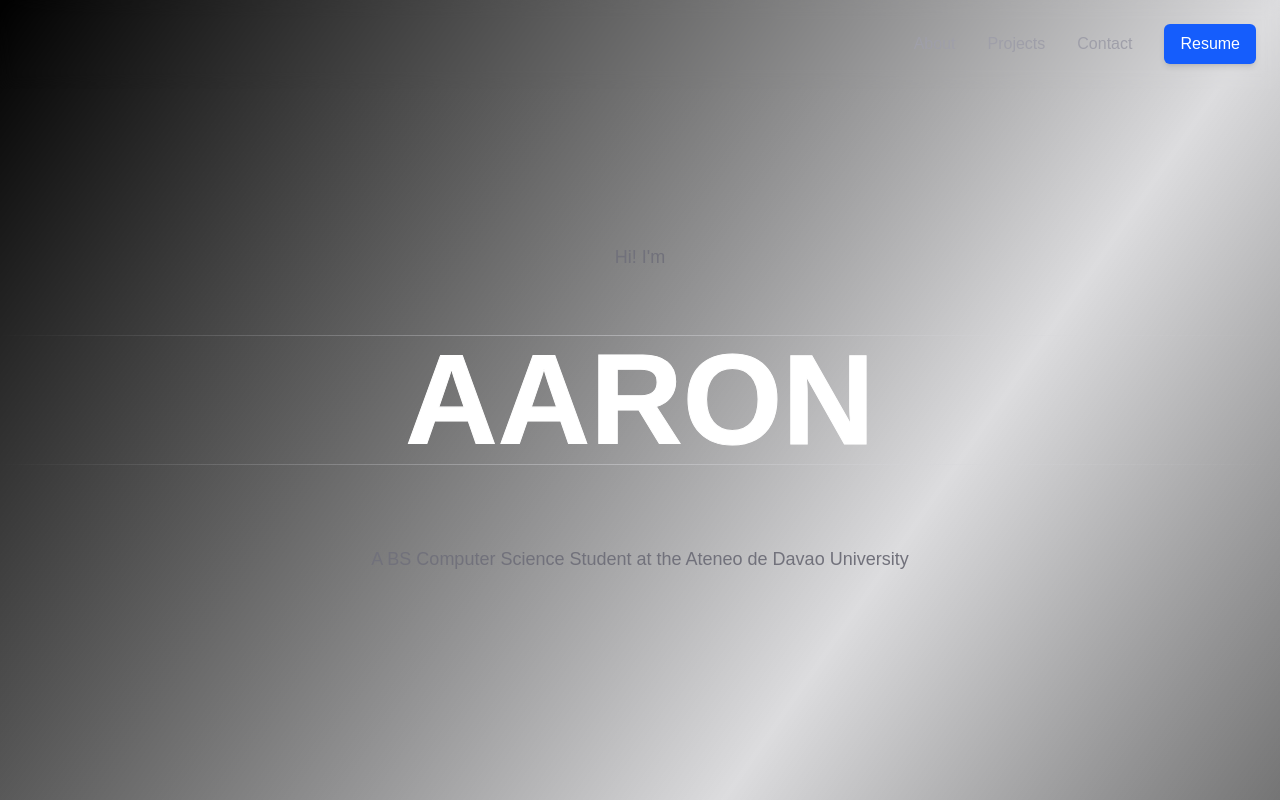
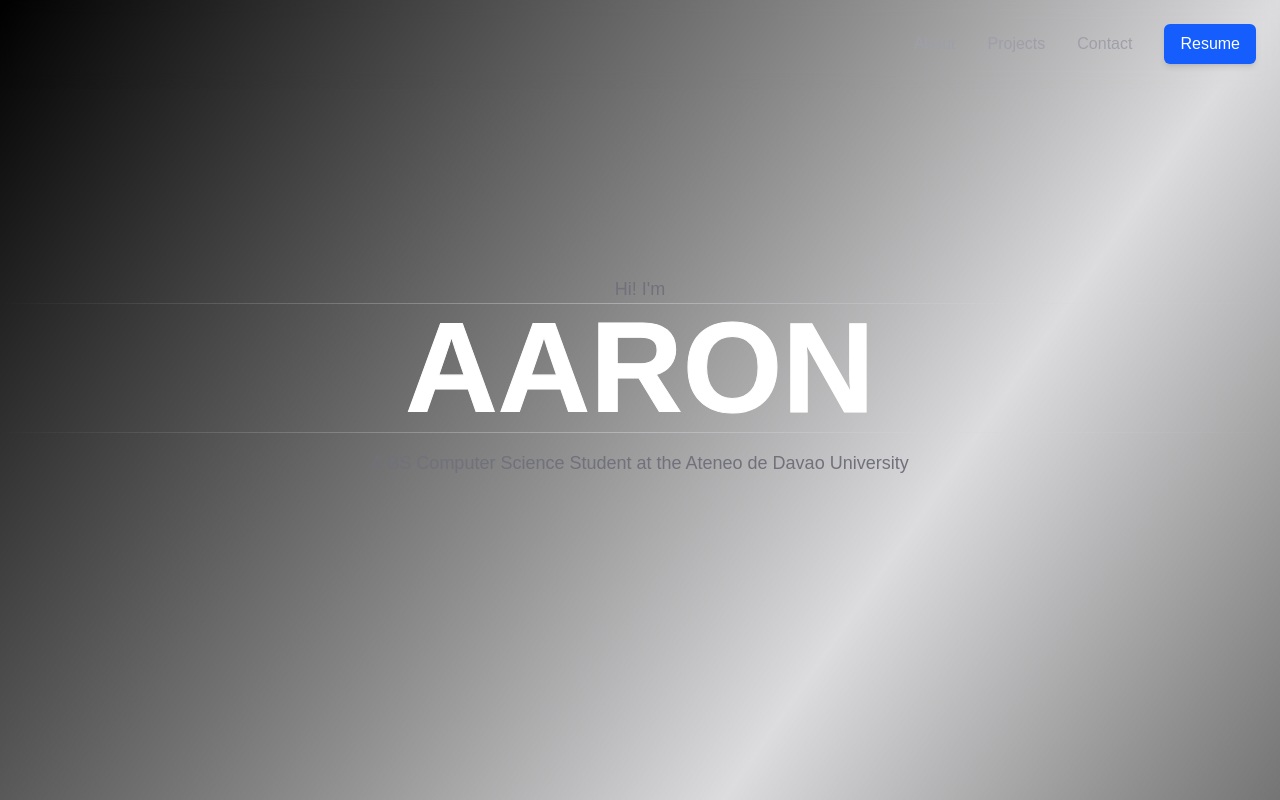
Before and after one commit to adgramirez/my-portfolio, a Next.js app: page / in a window 1280 px wide. Shown: the top 800 px of the page. Built offline with nearby package versions, Linux system fonts and the light colour scheme.

Commit message:
Refactor Navigation component to improve mobile responsiveness; adjust layout and styling for better user experience

```diff
--- a/src/app/page.tsx
+++ b/src/app/page.tsx
@@ -47,7 +47,7 @@ export default function Home() {
       <Navigation />
 
       <section className="relative flex flex-col items-center justify-center w-screen min-h-screen snap-start">
-        <div className="sm:my-16 text-center animate-fade-in">
+        <div className="text-center animate-fade-in">
           <h2 className="mt-4 text-sm sm:text-base md:text-lg text-zinc-500 animate-fade-in">
             Hi! I'm
           </h2>
@@ -62,7 +62,7 @@ export default function Home() {
 
         <div className="hidden w-screen h-px animate-glow md:block animate-fade-right bg-gradient-to-r from-zinc-300/0 via-zinc-300/50 to-zinc-300/0 mt-0 p-0" />
 
-        <div className="mb-16 sm:my-16 text-center animate-fade-in">
+        <div className="mb-16 text-center animate-fade-in">
           <h2 className="mt-4 text-sm sm:text-base md:text-lg text-zinc-500 animate-fade-in">
             A BS Computer Science Student at the Ateneo de Davao University
           </h2>
--- a/src/components/nav.tsx
+++ b/src/components/nav.tsx
@@ -1,5 +1,4 @@
 "use client";
-import { ArrowLeft } from "lucide-react";
 import Link from "next/link";
 import React, { useEffect, useRef, useState } from "react";
 
@@ -28,27 +27,6 @@ export const Navigation: React.FC = () => {
         }`}
       >
         <div className="container flex items-center justify-between p-6 mx-auto">
-          {/* Hamburger Icon for Small Screens */}
-          <button
-            onClick={() => setIsMenuOpen(!isMenuOpen)}
-            className="lg:hidden text-zinc-400 hover:text-zinc-100"
-          >
-            <svg
-              xmlns="http://www.w3.org/2000/svg"
-              fill="none"
-              viewBox="0 0 24 24"
-              stroke="currentColor"
-              className="w-6 h-6"
-            >
-              <path
-                strokeLinecap="round"
-                strokeLinejoin="round"
-                strokeWidth="2"
-                d="M4 6h16M4 12h16M4 18h16"
-              />
-            </svg>
-          </button>
-
           {/* Navigation Links (Desktop) */}
           <div className="hidden lg:flex items-center gap-8 ml-auto">
             <Link
@@ -76,13 +54,34 @@ export const Navigation: React.FC = () => {
               Resume
             </Link>
           </div>
+
+          {/* Hamburger Icon for Small Screens */}
+          <button
+            onClick={() => setIsMenuOpen(!isMenuOpen)}
+            className="lg:hidden text-zinc-400 hover:text-zinc-100 ml-auto"
+          >
+            <svg
+              xmlns="http://www.w3.org/2000/svg"
+              fill="none"
+              viewBox="0 0 24 24"
+              stroke="currentColor"
+              className="w-6 h-6"
+            >
+              <path
+                strokeLinecap="round"
+                strokeLinejoin="round"
+                strokeWidth="2"
+                d="M4 6h16M4 12h16M4 18h16"
+              />
+            </svg>
+          </button>
         </div>
       </div>
 
       {/* Sidebar for Mobile View */}
       <div
-        className={`fixed inset-y-0 left-0 z-50 w-64 bg-zinc-900 transform ${
-          isMenuOpen ? "translate-x-0" : "-translate-x-full"
+        className={`fixed top-2 h-auto right-0 z-50 w-64 bg-zinc-900 transform ${
+          isMenuOpen ? "translate-x-0" : "translate-x-full"
         } transition-transform duration-300 lg:hidden`}
       >
         <div className="flex flex-col p-6 space-y-6">
```
